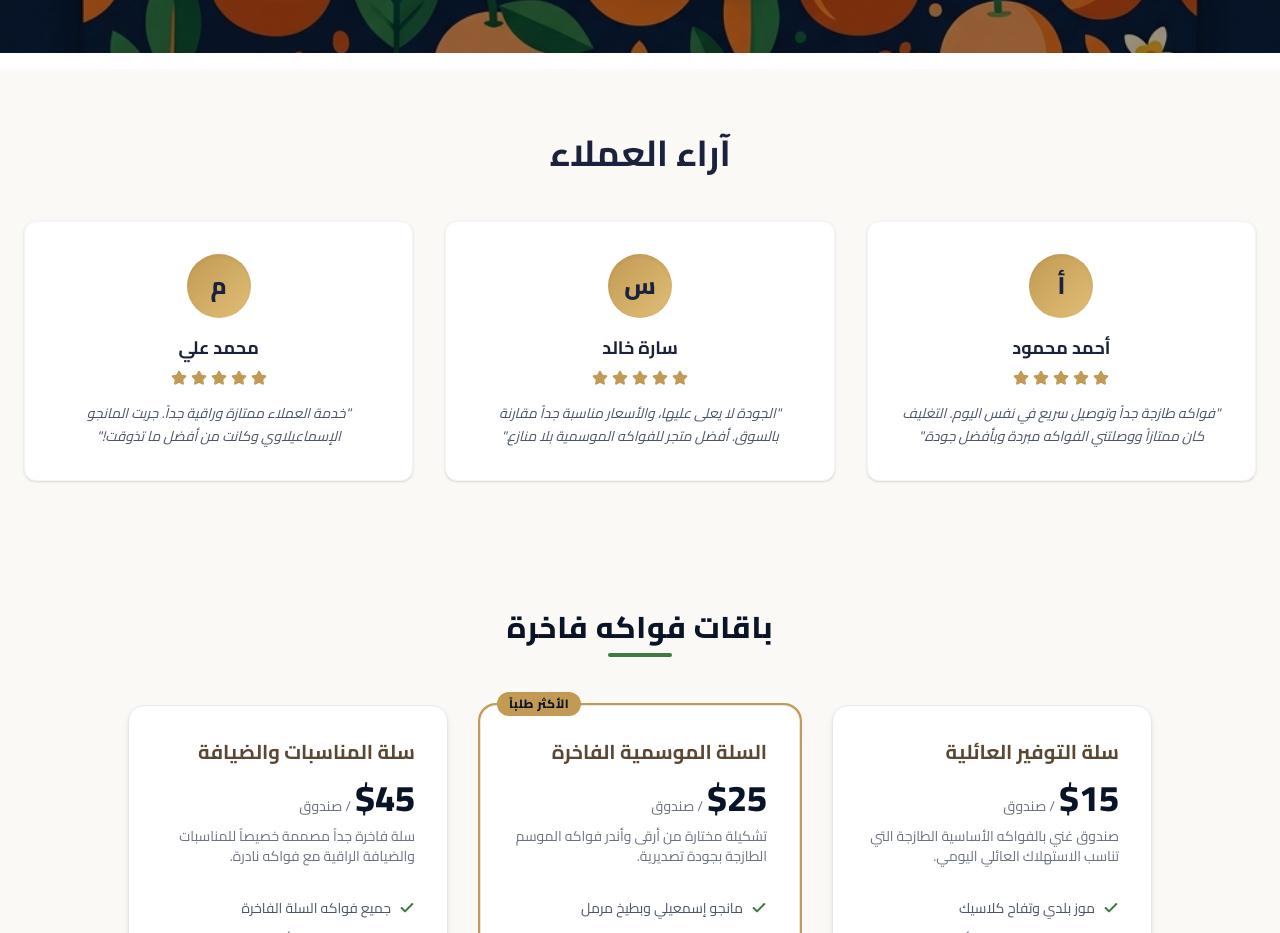
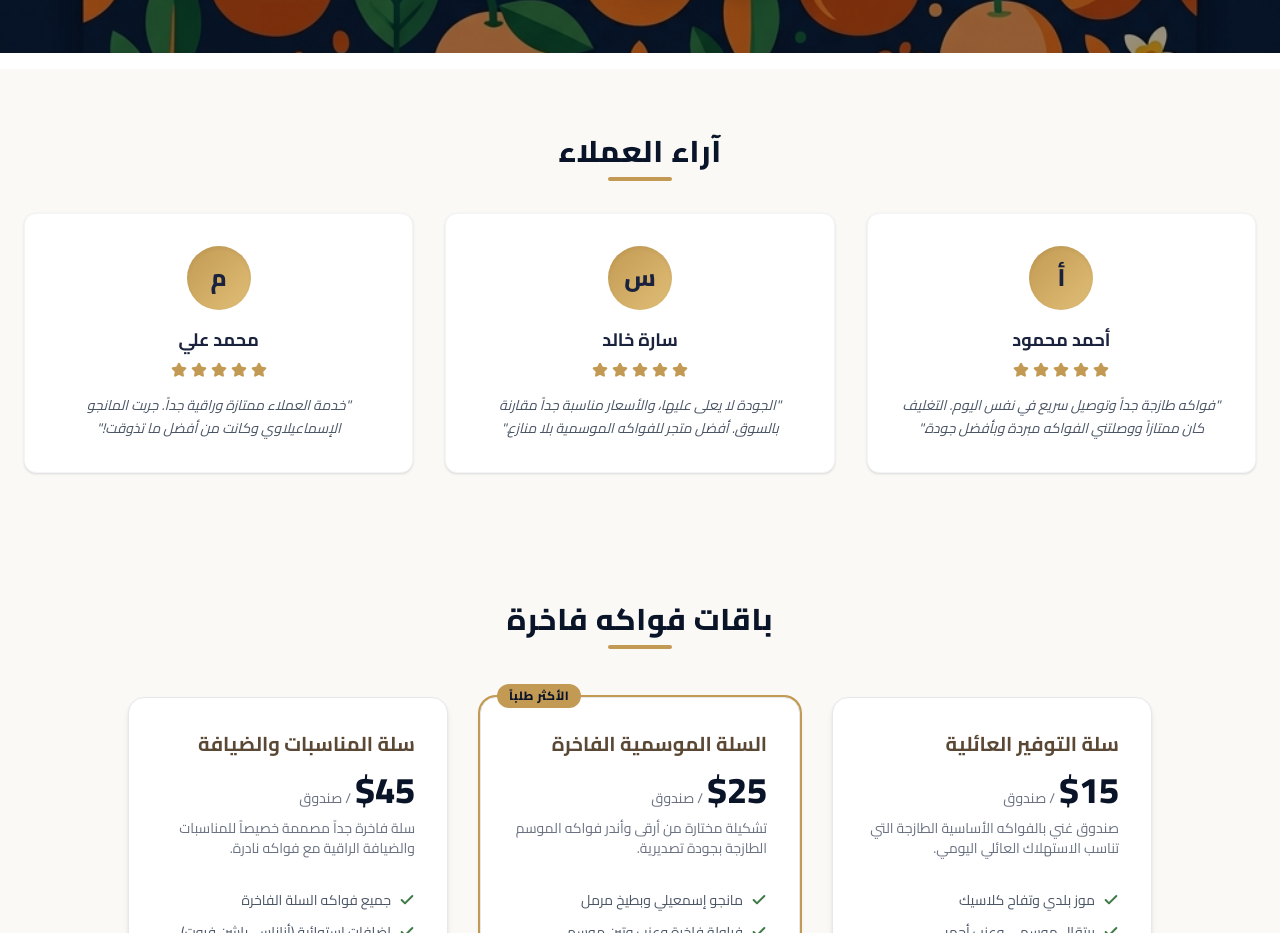
Before and after one commit to mohamedhabib102/fakhany, a Vue app: page / in a window 1280 px wide. Shown: the part 1440-2373 px from the top of the page. Built offline with nearby package versions, Linux system fonts and the light colour scheme.

Commit message:
update SectionTitle and TestimonialsSection

```diff
--- a/src/components/SectionTitle.vue
+++ b/src/components/SectionTitle.vue
@@ -32,6 +32,6 @@ const colorClass = computed(() => {
 })
 
 const lineClass = computed(() => {
-  return props.theme === 'dark' ? 'bg-fakhany-green' : 'bg-fakhany-gold'
+  return props.theme === 'dark' ? 'bg-fakhany-gold' : 'bg-fakhany-green'
 })
 </script>
--- a/src/sections/TestimonialsSection.vue
+++ b/src/sections/TestimonialsSection.vue
@@ -3,9 +3,9 @@
     <div class="max-w-[1400px] mx-auto relative z-10">
 
       <AnimatedElement direction="down" :delay="100">
-        <h2 class="text-3xl md:text-4xl font-bold text-center text-[#1b223d] mb-12 font-cairo">
+        <SectionTitle theme="dark" align="center">
           آراء العملاء
-        </h2>
+      </SectionTitle>
       </AnimatedElement>
 
       <div class="grid grid-cols-1 md:grid-cols-3 gap-8">
@@ -46,6 +46,7 @@
 <script setup>
 import AnimatedElement from '../components/AnimatedElement.vue'
 import { Star as StarIcon } from 'lucide-vue-next'
+import SectionTitle from '../components/SectionTitle.vue'
 
 const reviews = [
   { name: 'أحمد محمود', text: 'فواكه طازجة جداً وتوصيل سريع في نفس اليوم. التغليف كان ممتازاً ووصلتني الفواكه مبردة وبأفضل جودة.' },
--- a/src/views/Home.vue
+++ b/src/views/Home.vue
@@ -24,6 +24,7 @@
     </main>
     <TestimonialsSection />
     <PricingSection/>
+    <!-- <ContactSection/> -->
 
     <!-- Footer Area -->
     <Footer />
@@ -42,4 +43,5 @@ import AboutSection from '../sections/AboutSection.vue'       // Features / لم
 import FeaturesSection from '../sections/FeaturesSection.vue'   // Offers / عروض خاصة banner
 import TestimonialsSection from '../sections/TestimonialsSection.vue'
 import PricingSection from '../sections/PricingSection.vue'
+import ContactSection from '../sections/ContactSection.vue'
 </script>
```
